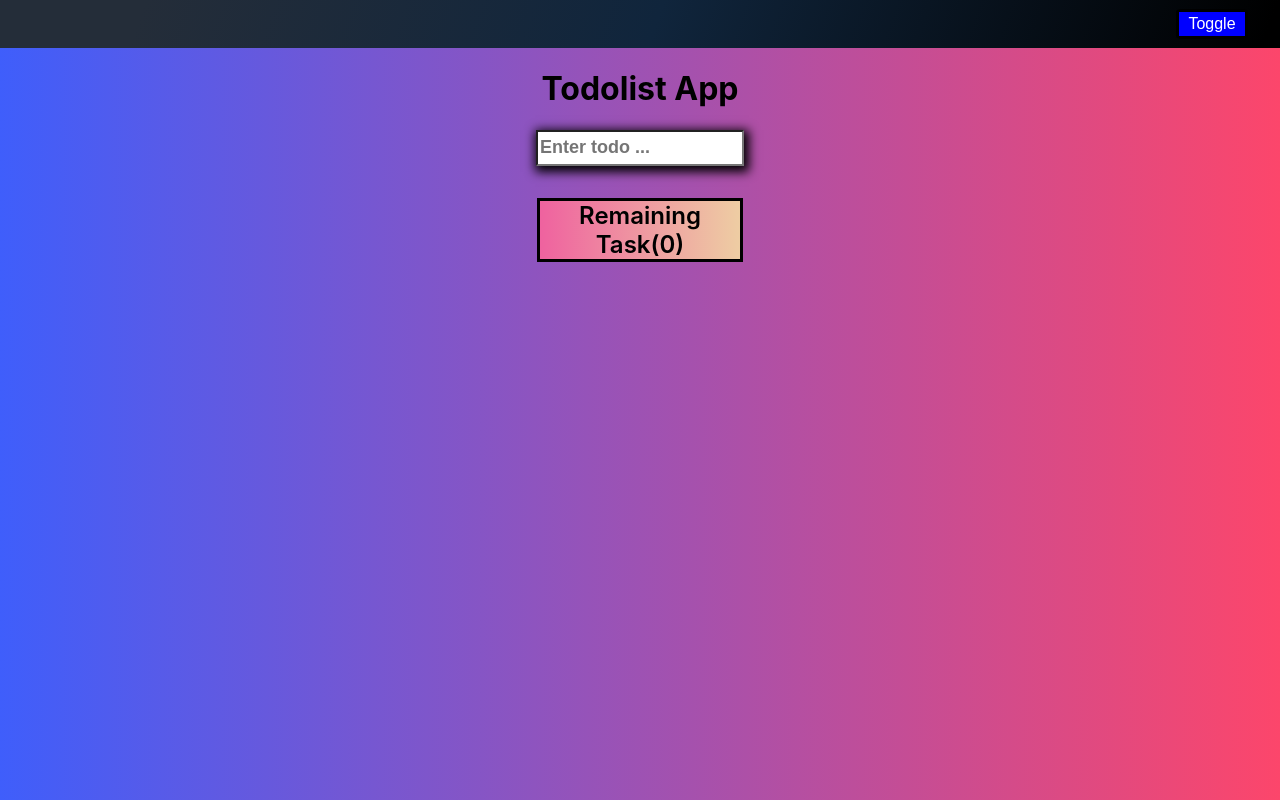
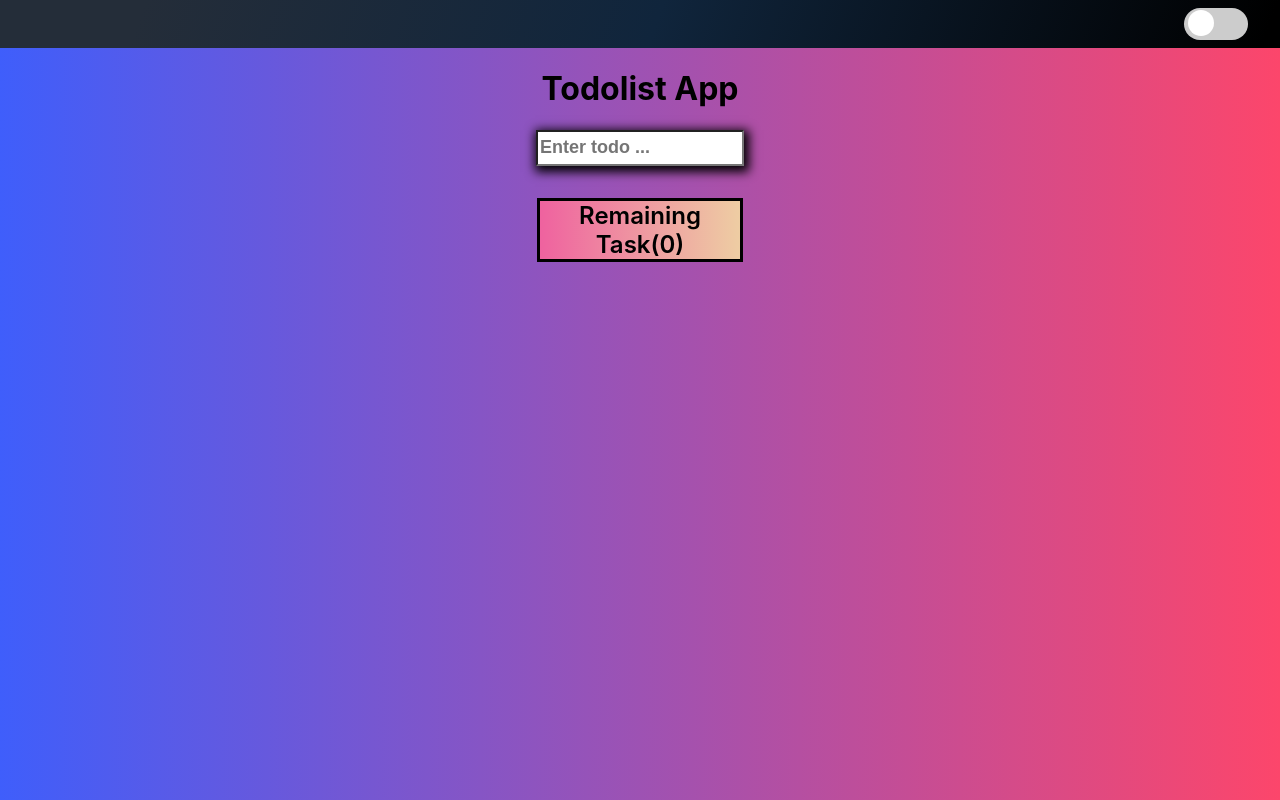
Before and after one commit to peela123/todolistDeployed, a React (Create React App) app: page / in a window 1280 px wide. Built offline with nearby package versions, Linux system fonts and the light colour scheme.

Commit message:
add toggle switch

```diff
--- a/src/App.css
+++ b/src/App.css
@@ -3,23 +3,29 @@ body {
   margin: 0;
   box-sizing: border-box;
   vertical-align: baseline;
-  width: 100%;
-  height: 100%;
-  padding-right: -200px;
-  background: #FC466B;  /* fallback for old browsers */
-  background: -webkit-linear-gradient(to right, #3F5EFB, #FC466B);  /* Chrome 10-25, Safari 5.1-6 */
-  background: linear-gradient(to right, #3F5EFB, #FC466B); /* W3C, IE 10+/ Edge, Firefox 16+, Chrome 26+, Opera 12+, Safari 7+ */
-
-
+  background: #fc466b; /* fallback for old browsers */
+  background: -webkit-linear-gradient(
+    to right,
+    #3f5efb,
+    #fc466b
+  ); /* Chrome 10-25, Safari 5.1-6 */
+  background: linear-gradient(
+    to right,
+    #3f5efb,
+    #fc466b
+  ); /* W3C, IE 10+/ Edge, Firefox 16+, Chrome 26+, Opera 12+, Safari 7+ */
+}
+.entire-app {
+  width: 100vw;
+  height: 100vh;
 }
 
 .todo-container {
-
   display: flex;
   justify-content: center;
   flex-direction: column;
   text-align: center;
-  width:50rem;
+  width: 50rem;
 
   margin: auto;
 }
@@ -38,11 +44,11 @@ body {
   border: solid black 3px;
   width: 25%;
   margin-bottom: 20px;
-  background: #EECDA3;
+  background: #eecda3;
   /* fallback for old browsers */
-  background: -webkit-linear-gradient(to right, #EF629F, #EECDA3);
+  background: -webkit-linear-gradient(to right, #ef629f, #eecda3);
   /* Chrome 10-25, Safari 5.1-6 */
-  background: linear-gradient(to right, #EF629F, #EECDA3);
+  background: linear-gradient(to right, #ef629f, #eecda3);
   /* W3C, IE 10+/ Edge, Firefox 16+, Chrome 26+, Opera 12+, Safari 7+ */
 
   margin: auto;
@@ -60,13 +66,10 @@ body {
   font-size: xx-large;
   font-weight: 600;
   align-items: center;
-
-
 }
 
 input {
   box-shadow: 2px 3px 10px 3px;
-
 }
 
 button {
@@ -76,46 +79,106 @@ button {
   font-size: x-large;
   font-weight: 700;
   border-color: black;
-
 }
-.checkbutton{
+.checkbutton {
   background-color: green;
 }
-.closebutton{
+.closebutton {
   background-color: red;
 }
-.toggle-button{
-
-  color:white;
+.toggle-button {
+  color: white;
   font-size: 1rem;
-  font-weight:300;
+  font-weight: 300;
   border-radius: 8%;
   display: flex;
   justify-content: center;
   width: 4.5rem;
- box-shadow:none;
- background-color:blue;
- border: none;
- align-items: center;
- border:solid black 3px;
- margin-right: 2rem;
-
+  box-shadow: none;
+  background-color: blue;
+  border: none;
+  align-items: center;
+  border: solid black 3px;
+  margin-right: 2rem;
 }
-.toggle-button:hover{
-  background-color:darkturquoise;
+.toggle-button:hover {
+  background-color: darkturquoise;
 }
-.menu-bar{
-  background: linear-gradient(109.6deg, rgb(36, 45, 57) 11.2%, rgb(16, 37, 60) 51.2%, rgb(0, 0, 0) 98.6%);
-
+.menu-bar {
+  background: linear-gradient(
+    109.6deg,
+    rgb(36, 45, 57) 11.2%,
+    rgb(16, 37, 60) 51.2%,
+    rgb(0, 0, 0) 98.6%
+  );
 
   display: flex;
   justify-content: end;
   align-items: center;
+  height: 3rem;
+}
 
-  height: 3rem;
+/* The switch - the box around the slider */
+.switch {
+  position: relative;
+  display: inline;
+  margin-right: 2rem;
 
+  width: 4rem;
+  height: 2rem;
+}
 
+/* Hide default HTML checkbox */
+.switch input {
+  opacity: 0;
+  width: 0;
+  height: 0;
+}
 
+/* The slider */
+.slider {
+  position: absolute;
+  cursor: pointer;
+  top: 0;
+  left: 0;
+  right: 0;
+  bottom: 0;
+  background-color: #ccc;
+  -webkit-transition: 0.4s;
+  transition: 0.4s;
+}
 
+.slider:before {
+  position: absolute;
+  content: "";
+  height: 26px;
+  width: 26px;
+  left: 4px;
+  bottom: 4px;
+  background-color: white;
+  -webkit-transition: 0.4s;
+  transition: 0.4s;
+}
 
+input:checked + .slider {
+  background-color: #4E4949;
 }
+
+input:focus + .slider {
+  box-shadow: 0 0 1px white;
+}
+
+input:checked + .slider:before {
+  -webkit-transform: translateX(26px);
+  -ms-transform: translateX(26px);
+  transform: translateX(26px);
+}
+
+/* Rounded sliders */
+.slider.round {
+  border-radius: 34px;
+}
+
+.slider.round:before {
+  border-radius: 50%;
+}
--- a/src/App.js
+++ b/src/App.js
@@ -67,7 +67,13 @@ function App() {
     <div className="entire-app">
 
       <div className="menu-bar">
-        <button className="toggle-button">Toggle</button>
+
+
+        <label class="switch sty">
+          <input type="checkbox" />
+          <span class="slider round"></span>
+        </label>
+
 
       </div>
 
```
